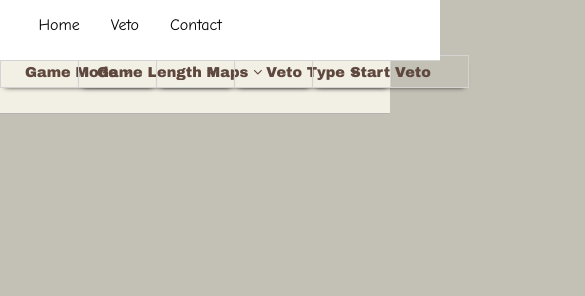
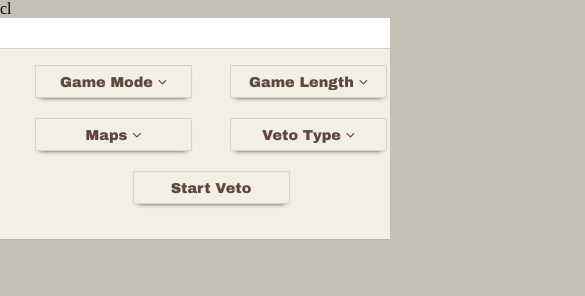
Before and after one commit to martinzahariev/Warcraft-3-Map-Veto, a plain HTML site: page app.html in a window 390 px wide. Shown: the top 296 px of the page, 585 px wide, since content can reach past the window. Drawn offline with nearby package versions, Linux system fonts and the light colour scheme.

Commit message:
app is now responsive

```diff
--- a/app.html
+++ b/app.html
@@ -2,6 +2,7 @@
 <html lang="en">
 <head>
     <meta charset="UTF-8">
+    <meta id="viewport" name="viewport" content ="width=device-width">cl
     <title>Warcraft 3 Map Veto</title>
     <!-- Normalize CSS -->
     <link rel="stylesheet" href="https://cdnjs.cloudflare.com/ajax/libs/normalize/7.0.0/normalize.min.css">
--- a/css/partials/app/_options.scss
+++ b/css/partials/app/_options.scss
@@ -11,16 +11,27 @@
   padding: 25px 0;
   background: #F2EFE4;
   border-bottom: 1px solid #b4b4b4;
+  text-align: center;
   > div
   {
+    position: relative;
     display: inline-block;
     width: 20%;
-    text-align: center;
+    @media screen and (max-width: 820px)
+    {
+      width: 33%;
+      margin: 10px 0;
+    }
+    @media screen and (max-width: 586px)
+    {
+      width: 50%;
+    }
     > div
     {
       position: relative;
       width: 125px;
       margin: auto;
+      display: inline-block;
     }
   }
   .select
@@ -62,6 +73,16 @@
   top: 34px;
   bottom: 0;
   display: none;
+  z-index: 99;
+}
+.game-maps .alternatives
+{
+  @media screen and (max-width: 820px) {left: -80%;}
+  @media screen and (max-width: 586px) {left: 0;}
+}
+.game-veto .alternatives
+{
+  @media screen and (max-width: 586px) {left: -80%;}
 }
 .game-mode .alternatives, .game-length .alternatives {width: 152px;}
 .game-maps .alternatives, .game-veto .alternatives {width: 225px}
--- a/css/partials/app/_veto.scss
+++ b/css/partials/app/_veto.scss
@@ -4,17 +4,25 @@
 
 .veto-window
 {
-  padding: 100px 0 25px 0;
+  padding: 100px 0 0 0;
   text-align: center;
   .vetoes
   {
-    padding: 25px 50px;
-    width: 1000px;
+    padding: 25px 0;
+    @media screen and (max-width: 820px) {padding: 100px 0 0 0;}
+    @media screen and (max-width: 586px) {padding: 150px 0 0 0;}
+    @media screen and (max-width: 508px) {padding: 175px 0 0 0;}
+    @media screen and (min-width: 1220px) {width: 1000px;}
     margin: auto;
     .maps
     {
       vertical-align: top;
       @include wh(205px, 205px);
+      @media screen and (max-width: 508px)
+      {
+        @include wh(160px, 160px);
+        margin: 5px;
+      }
       display: inline-block;
       margin: 20px;
       @include box-shadow(0 0 10px #000);
--- a/css/style.scss
+++ b/css/style.scss
@@ -18,6 +18,7 @@
 // App
 #app
 {
+  overflow-x: hidden;
   background: #c3c0b5;
   @import "partials/app/options",
   "partials/app/veto";
```
Also changed, not shown: css/style.css, 1 other file.
